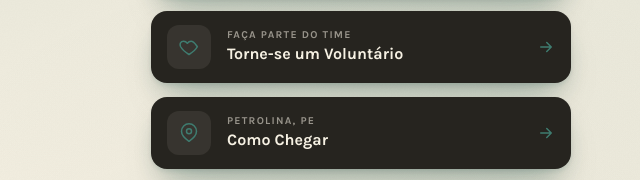
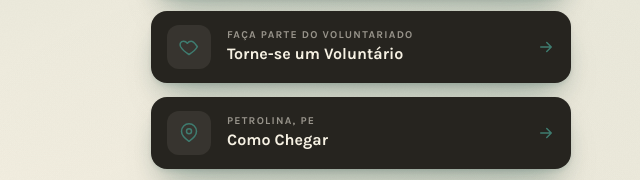
Before and after one commit to israelxx/bioalcancepetrolina, a website: page index.html in a window 1280 px wide. Shown: the part 532-712 px from the top of the page, 279-919 px from the left. Drawn offline with nearby package versions, Linux system fonts and the light colour scheme.

Commit message:
Ajusta texto do botão de voluntariado
Co-Authored-By: Claude Sonnet 5 <noreply@anthropic.com>

```diff
--- a/index.html
+++ b/index.html
@@ -253,7 +253,7 @@
           </span>
           <span class="flex flex-col min-w-0">
             <span class="text-[10.5px] font-bold uppercase tracking-[0.12em]" style="color: rgba(246,241,227,0.55)">
-              Faça parte do time
+              Faça parte do voluntariado
             </span>
             <span class="text-[16px] font-bold" style="color: var(--cream)">Torne-se um Voluntário</span>
           </span>
```
